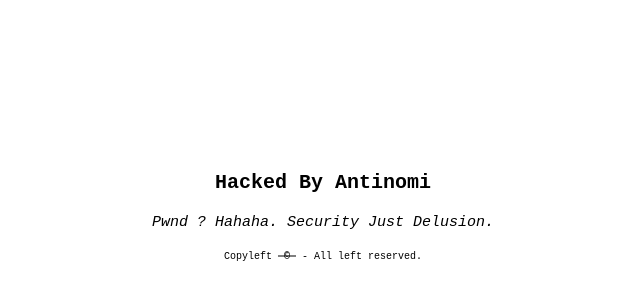
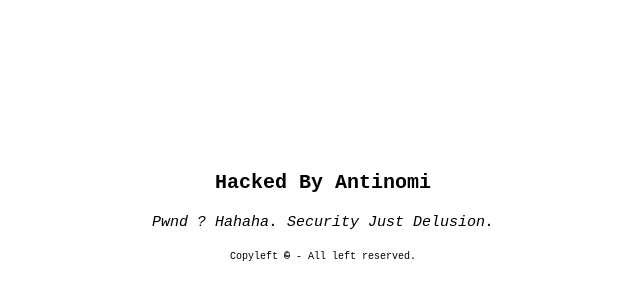
Before and after one commit to DenyHaruno/p-ngehek1, a plain HTML site: page index.html in a window 1280 px wide. Shown: the part 184-484 px from the top of the page, 317-957 px from the left. Drawn offline with Linux system fonts and the light colour scheme.

Commit message:
Update index.html

```diff
--- a/index.html
+++ b/index.html
@@ -34,7 +34,7 @@
 
 
         <div style="text-align: center; font-size: 10px; color: black;">
-            Copyleft <s><b>&nbsp;&copy;&nbsp;</b></s> - All left reserved.
+            Copyleft <s><b>&copy;</b></s> - All left reserved.
         </div>
 
     </div>
```
